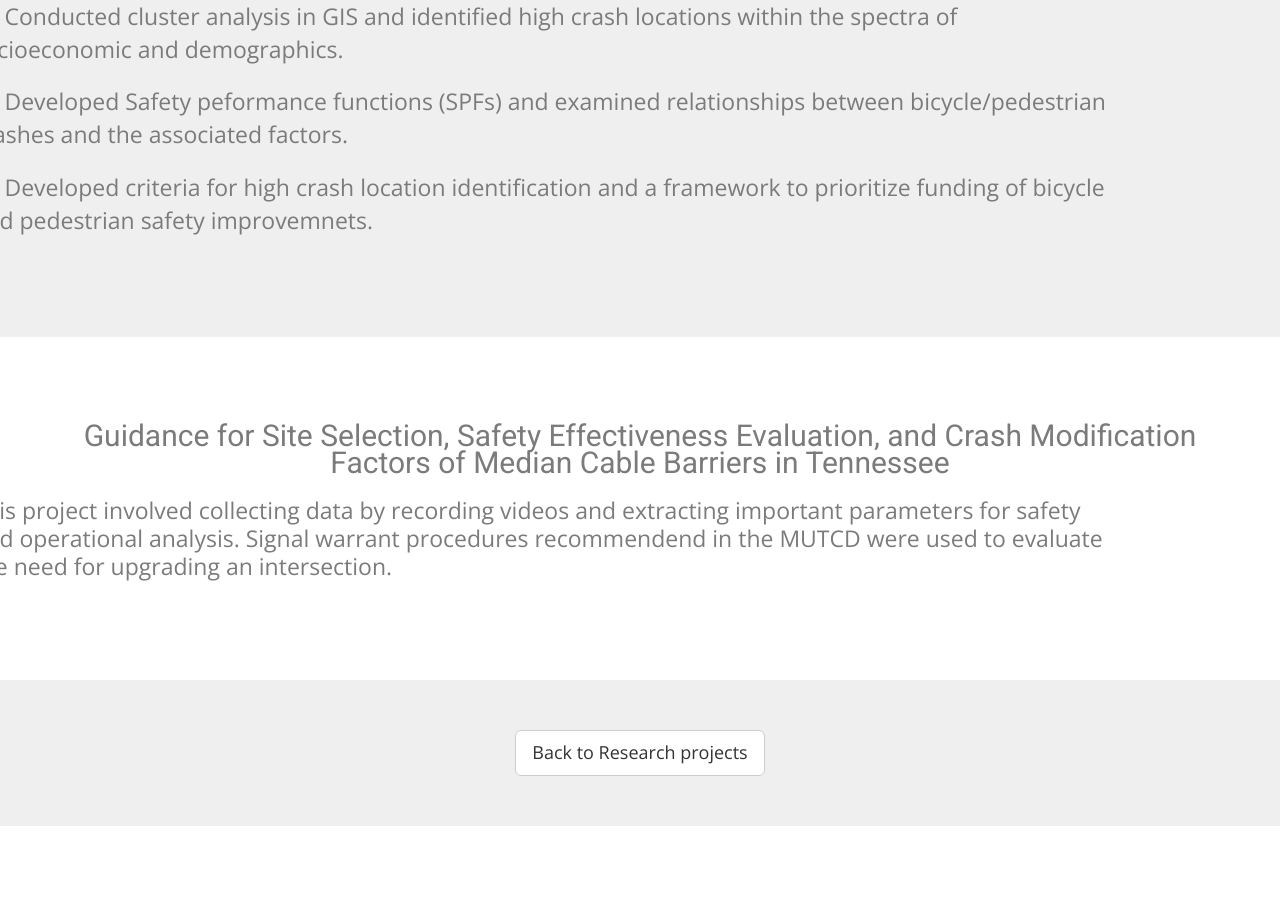
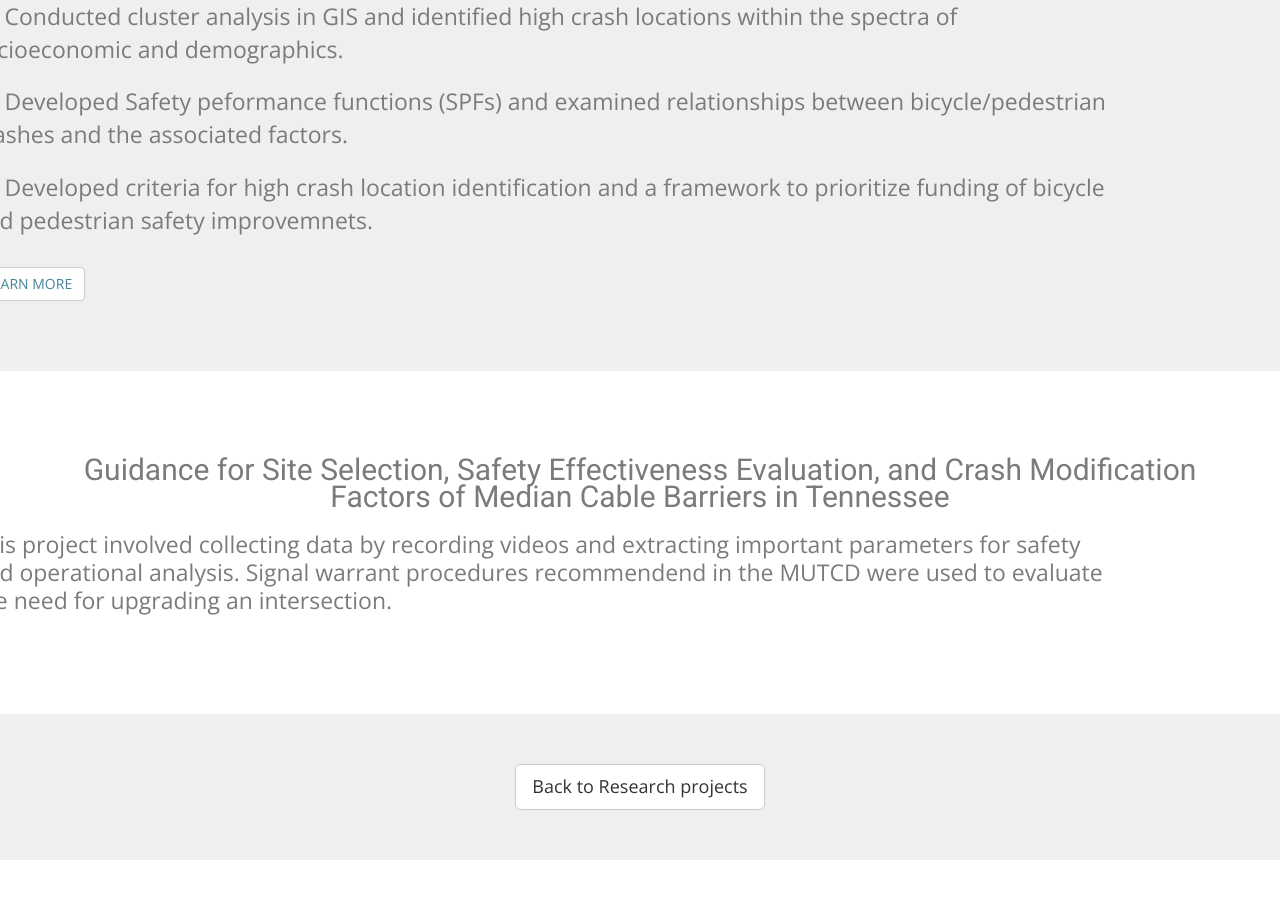
Before and after one commit to ekidando/Emma, a Jekyll site: the page built from safety.html, in a window 1280 px wide and 900 px high, scrolled down 1585 px. Built offline with Jekyll 4.4.1, drawn with Linux system fonts in a browser that asks for light colours; nearby versions of some CDN libraries; some web fonts are replaced; before the commit the page ends 2451 px from its top, so only the background shows below that.

Commit message:
Update safety.html

```diff
--- a/safety.html
+++ b/safety.html
@@ -36,10 +36,11 @@ published: true
       </div><!-- .col-md-7 close -->
       <div class="col-md-6">
         <div class="block">
-          <br>
+
           <div class="col-md-offset-3">
        <img src="{{ site.baseurl }}/img/Enforcemnt.jpg">
        </div>
+          <br>
           <div class="col-md-offset-4">
           <a class="btn btn-default btn-call-to-action" href="https://trid.trb.org/view/1437265" target="_blank">LEARN MORE</a>
          </div>
@@ -67,7 +68,7 @@ Research outcomes;
 <li>	Developed criteria for high crash location identification and a framework to prioritize funding of bicycle and pedestrian safety improvemnets.</li>
 </p>
 
-
+<a class="btn btn-default btn-call-to-action" href="https://www.sciencedirect.com/science/article/pii/S2213624X18300269?via%3Dihub" target="_blank">LEARN MORE</a>
 
         </div>
       </div><!-- .col-md-7 close -->
```
